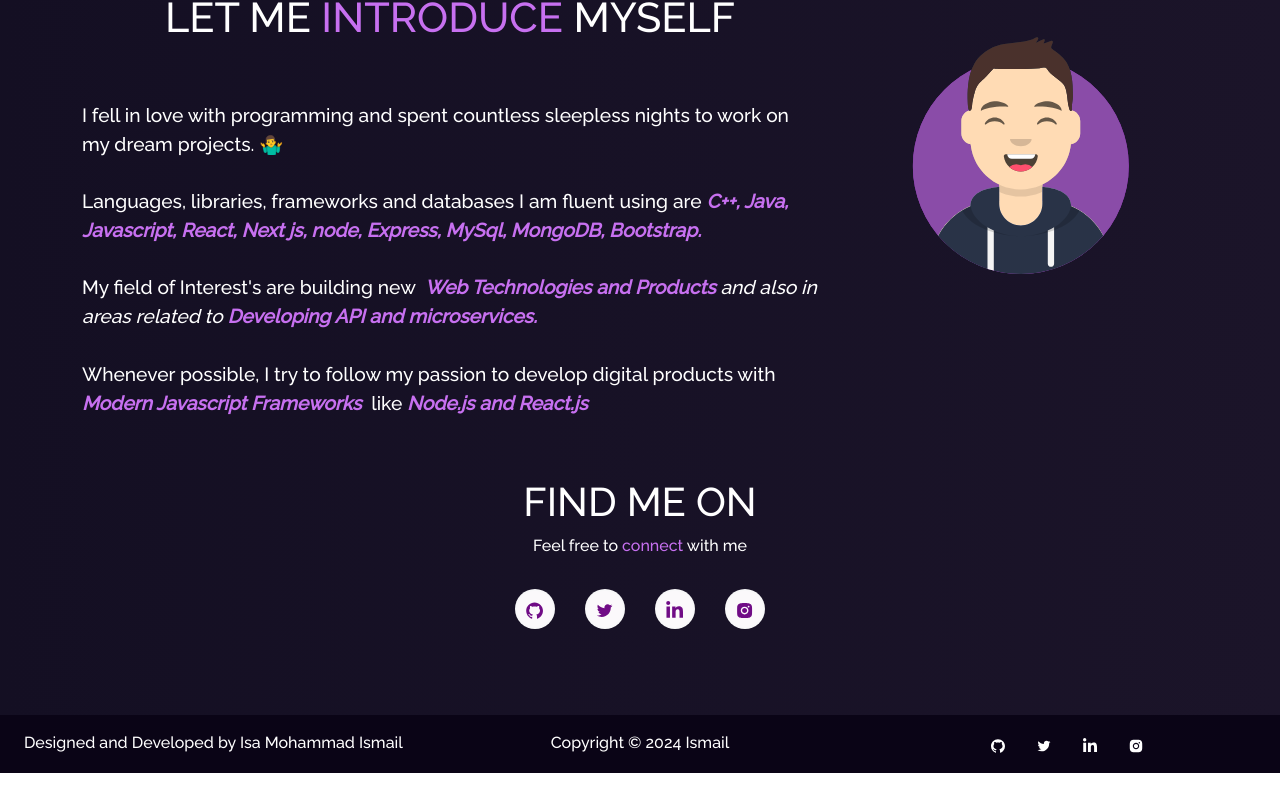
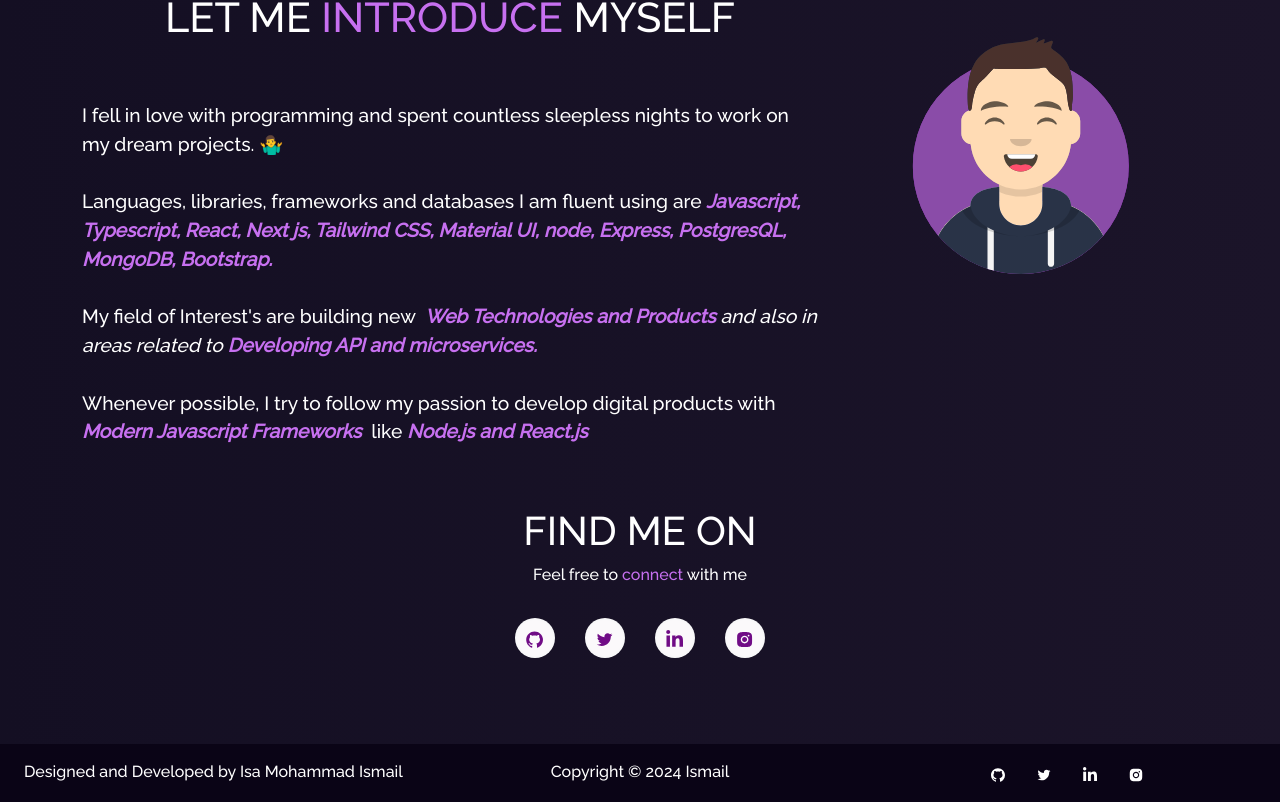
Before and after one commit to isa-mohammad/react-portfolio, a React (Create React App) app: page / in a window 1280 px wide. Shown: the part 887-1689 px from the top of the page. Before the commit the page ends 1660 px from the top, so only its background shows below. Built offline with nearby package versions, Linux system fonts and the light colour scheme.

Commit message:
Update Home2.js

```diff
--- a/src/components/Home/Home2.js
+++ b/src/components/Home/Home2.js
@@ -23,7 +23,7 @@
               <br />
               <br />Languages, libraries, frameworks and databases I am fluent using are
               <i>
-                <b className="purple"> C++, Java, Javascript, React, Next js, node, Express, MySql, MongoDB, Bootstrap.  </b>
+                <b className="purple"> Javascript, Typescript, React, Next js, Tailwind CSS, Material UI, node, Express, PostgresQL, MongoDB, Bootstrap.  </b>
               </i>
               <br />
               <br />
```
